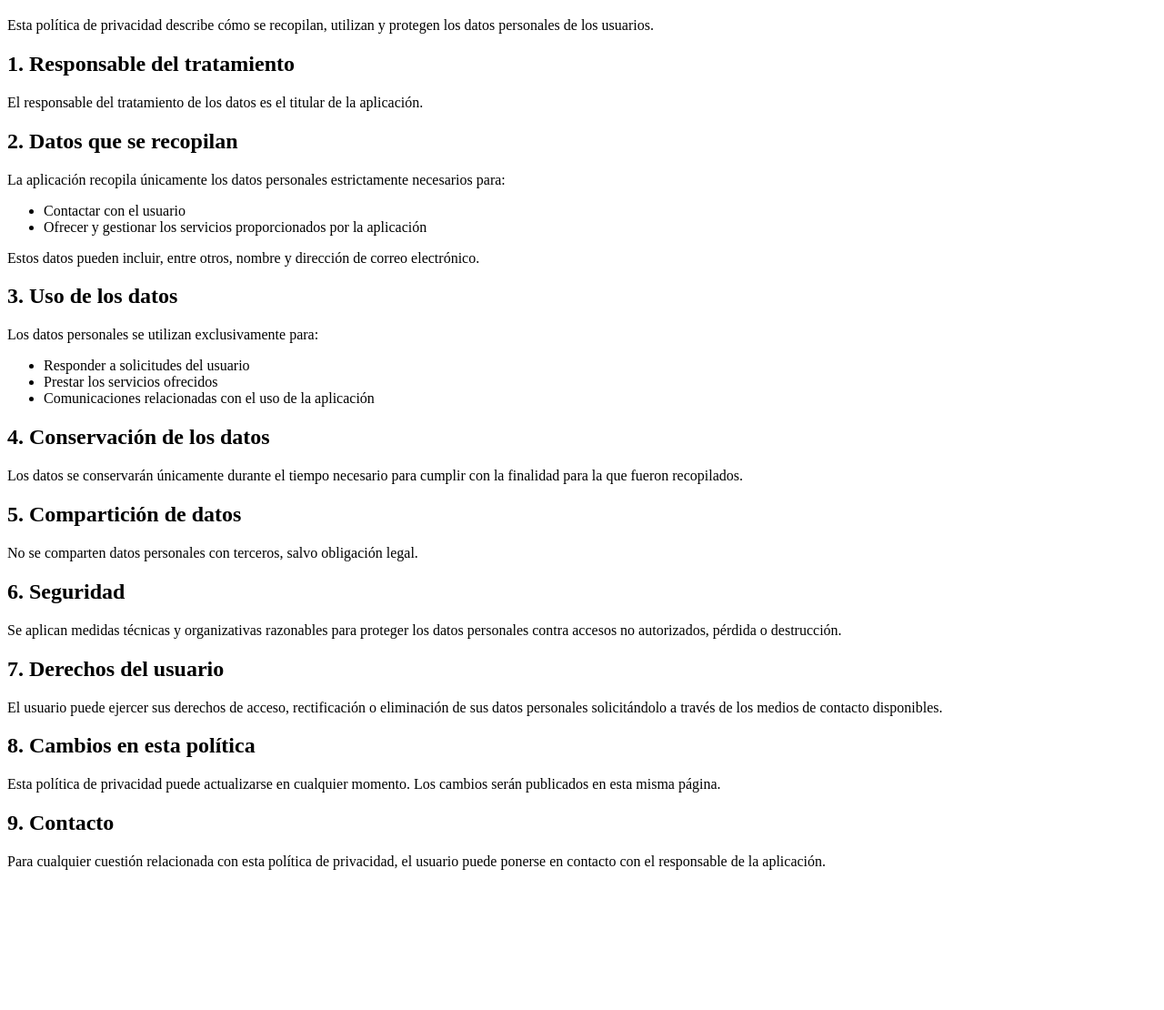
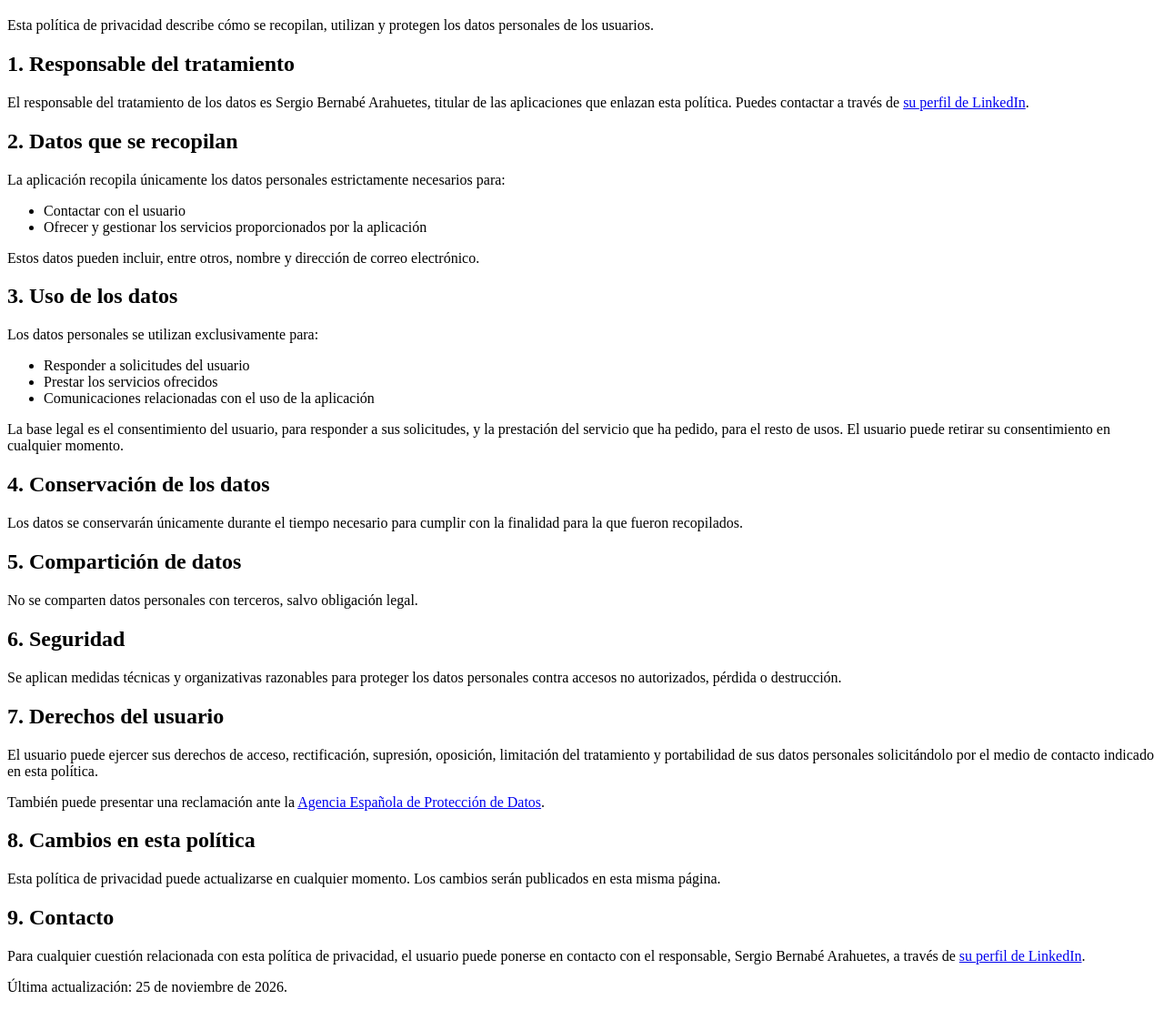
Before and after one commit to Serberar/privacidad, a plain HTML site: page index.html in a window 1280 px wide. Shown: the part 61-1171 px from the top of the page at 91% size. Before the commit the page ends 1033 px from the top, so only its background shows below. Drawn offline with Linux system fonts and the light colour scheme.

Commit message:
docs: responsable, base legal, derechos y contacto en la política

```diff
--- a/index.html
+++ b/index.html
@@ -11,7 +11,7 @@
   <p>Esta política de privacidad describe cómo se recopilan, utilizan y protegen los datos personales de los usuarios.</p>
 
   <h2>1. Responsable del tratamiento</h2>
-  <p>El responsable del tratamiento de los datos es el titular de la aplicación.</p>
+  <p>El responsable del tratamiento de los datos es Sergio Bernabé Arahuetes, titular de las aplicaciones que enlazan esta política. Puedes contactar a través de <a href="https://www.linkedin.com/in/sergio-bernabe-arahuetes">su perfil de LinkedIn</a>.</p>
 
   <h2>2. Datos que se recopilan</h2>
   <p>La aplicación recopila únicamente los datos personales estrictamente necesarios para:</p>
@@ -28,6 +28,7 @@
     <li>Prestar los servicios ofrecidos</li>
     <li>Comunicaciones relacionadas con el uso de la aplicación</li>
   </ul>
+  <p>La base legal es el consentimiento del usuario, para responder a sus solicitudes, y la prestación del servicio que ha pedido, para el resto de usos. El usuario puede retirar su consentimiento en cualquier momento.</p>
 
   <h2>4. Conservación de los datos</h2>
   <p>Los datos se conservarán únicamente durante el tiempo necesario para cumplir con la finalidad para la que fueron recopilados.</p>
@@ -39,13 +40,16 @@
   <p>Se aplican medidas técnicas y organizativas razonables para proteger los datos personales contra accesos no autorizados, pérdida o destrucción.</p>
 
   <h2>7. Derechos del usuario</h2>
-  <p>El usuario puede ejercer sus derechos de acceso, rectificación o eliminación de sus datos personales solicitándolo a través de los medios de contacto disponibles.</p>
+  <p>El usuario puede ejercer sus derechos de acceso, rectificación, supresión, oposición, limitación del tratamiento y portabilidad de sus datos personales solicitándolo por el medio de contacto indicado en esta política.</p>
+  <p>También puede presentar una reclamación ante la <a href="https://www.aepd.es/">Agencia Española de Protección de Datos</a>.</p>
 
   <h2>8. Cambios en esta política</h2>
   <p>Esta política de privacidad puede actualizarse en cualquier momento. Los cambios serán publicados en esta misma página.</p>
 
   <h2>9. Contacto</h2>
-  <p>Para cualquier cuestión relacionada con esta política de privacidad, el usuario puede ponerse en contacto con el responsable de la aplicación.</p>
+  <p>Para cualquier cuestión relacionada con esta política de privacidad, el usuario puede ponerse en contacto con el responsable, Sergio Bernabé Arahuetes, a través de <a href="https://www.linkedin.com/in/sergio-bernabe-arahuetes">su perfil de LinkedIn</a>.</p>
+
+  <p>Última actualización: 25 de noviembre de 2026.</p>
 
 </body>
 </html>
```
